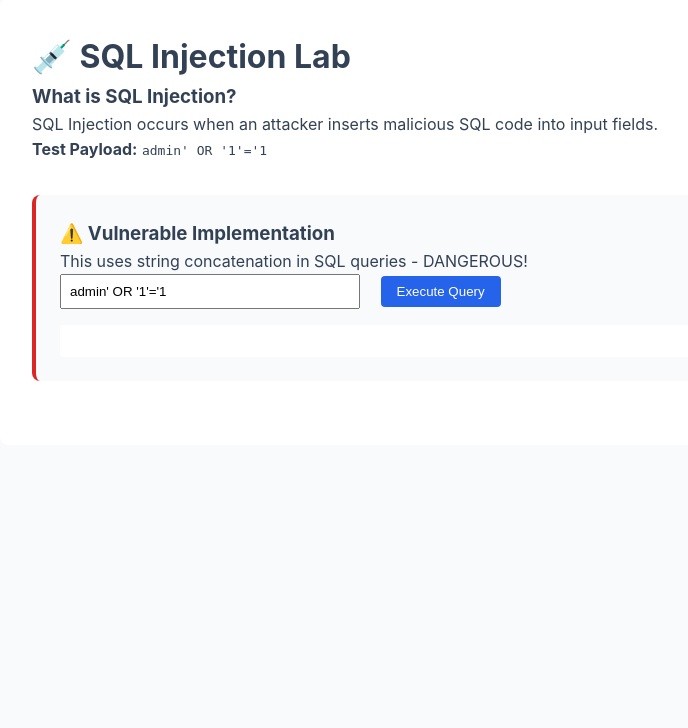
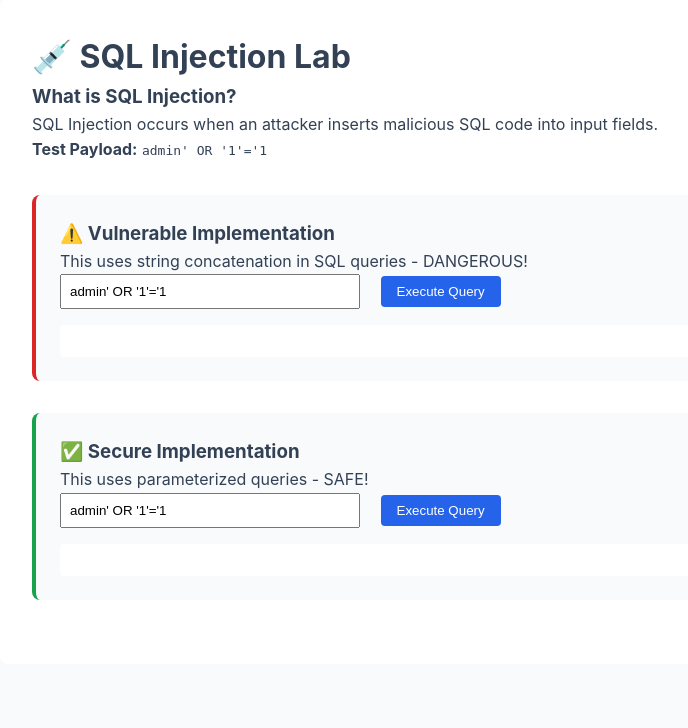
Before and after one commit to islam-hafizul/Web-Security-Lab, a Flask app: page /sqli in a window 1280 px wide. Shown: the part 107-835 px from the top of the page, without its empty margins (240-928 px from the left). Before the commit the page ends 488 px from the top, so only its background shows below. Run offline with Flask 3, Linux system fonts and the light colour scheme.

Commit message:
Add secure section and comparison

```diff
--- a/templates/sqli.html
+++ b/templates/sqli.html
@@ -47,6 +47,10 @@
             margin-top: 1rem;
             font-family: monospace;
         }
+
+        .secure {
+            border-left: 4px solid var(--success);
+        }
     </style>
 </head>
 <body>
@@ -73,6 +77,18 @@
                     <!-- Results will appear here -->
                 </div>
             </div>
+
+            <div class="demo-section secure">
+                <h3>✅ Secure Implementation</h3>
+                <p>This uses parameterized queries - SAFE!</p>
+                <div class="input-group">
+                    <input type="text" id="secureUsername" placeholder="Enter username" value="admin' OR '1'='1">
+                    <button onclick="testSecure()">Execute Query</button>
+                </div>
+                <div class="result" id="secureResult">
+                    <!-- Results will appear here -->
+                </div>
+            </div>
         </div>
     </div>
 
@@ -95,6 +111,26 @@
                 <pre>${JSON.stringify(data.users, null, 2)}</pre>
             `;
         }
+
+        async function testSecure() {
+            const username = document.getElementById('secureUsername').value;
+            const response = await fetch('/sqli/secure', {
+                method: 'POST',
+                headers: {
+                    'Content-Type': 'application/x-www-form-urlencoded',
+                },
+                body: `username=${encodeURIComponent(username)}`
+            });
+
+            const data = await response.json();
+            document.getElementById('secureResult').innerHTML = `
+                <strong>Query executed:</strong><br>
+                <code>SELECT * FROM users WHERE username = ?</code><br>
+                <code>Parameter: "${username}"</code><br><br>
+                <strong>Results (${data.users.length} found):</strong><br>
+                <pre>${JSON.stringify(data.users, null, 2)}</pre>
+            `;
+        }
     </script>
 </body>
 </html>
```
